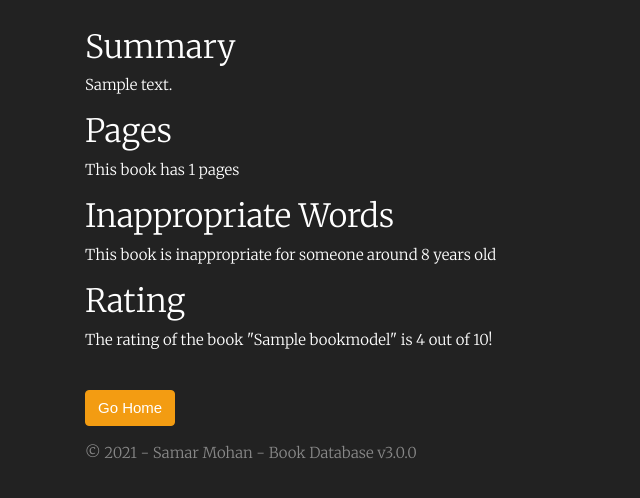
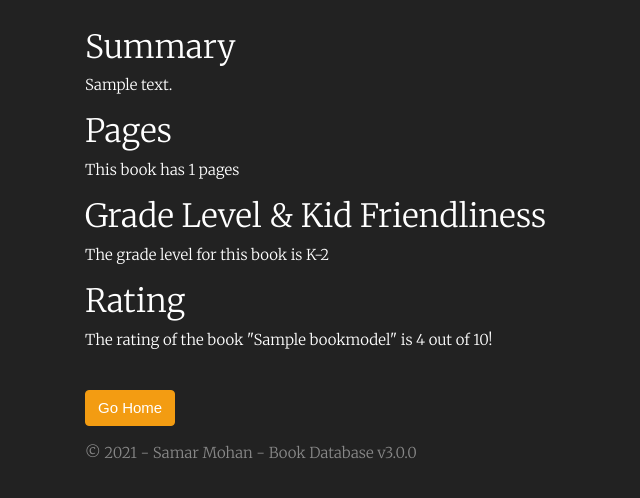
Before and after one commit to samarmohan/book-database, a Django app: template templates/detail.html in a window 1280 px wide. Shown: the part 156-654 px from the top of the page, without its empty margins (0-640 px from the left). Run offline with Django 3.2, Linux system fonts and the light colour scheme; the template is opened without the code that fills it: values that come from a table or form of the project are taken from there, others are empty; tables that the repository leaves empty hold one stand-in row (values such as "Sample post").

Commit message:
Remove ContainsBadWords an replace with GradeLevel choices.

```diff
--- a/books/admin.py
+++ b/books/admin.py
@@ -3,7 +3,7 @@ from .models import BookModel
 
 
 class BookAdmin(admin.ModelAdmin):
-    list_display = ("Name", "Email", "Title", "Author", "PageCount")
+    list_display = ("Name", "Email", "Title", "Author", "PageCount", "GradeLevel")
 
 
 admin.site.register(BookModel, BookAdmin)
--- a/books/forms.py
+++ b/books/forms.py
@@ -14,6 +14,6 @@ class BookForm(forms.ModelForm):
             "Author",
             "Description",
             "PageCount",
-            "ContainsBadWords",
+            "GradeLevel",
             "Rating"
         ]
--- a/books/models.py
+++ b/books/models.py
@@ -1,5 +1,14 @@
 from django.db import models
 from django.core.validators import MinValueValidator, MaxValueValidator
+
+
+GRADE_CHOICES = (
+    ("K-2", "K-2"),
+    ("3-5", "3-5"),
+    ("6-8", "6-8"),
+    ("9-12", "9-12"),
+    ("Young Adult", "Young Adult")
+)
 
 
 class BookModel(models.Model):
@@ -9,5 +18,5 @@ class BookModel(models.Model):
     Author = models.CharField(max_length=255, blank=False, null=False, verbose_name="Author of the book")
     Description = models.TextField(blank=True, null=True, verbose_name="Summary of the book (Optional)")
     PageCount = models.PositiveIntegerField(blank=True, null=True, verbose_name="Number of pages in the book (Optional)")
-    ContainsBadWords = models.BooleanField(verbose_name="Is this book inappropriate for someone around 8 years old?", null=False, blank=False)
+    GradeLevel = models.CharField(verbose_name="Grade Level of this book (Default is 6-8)", max_length=20, choices=GRADE_CHOICES, default="6-8", null=True, blank=True)
     Rating = models.PositiveIntegerField(validators=[MinValueValidator(0), MaxValueValidator(10)], null=False, blank=False, verbose_name="Rating out of 10")
--- a/books/serializers.py
+++ b/books/serializers.py
@@ -5,4 +5,4 @@ from .models import BookModel
 class BookSerializer(serializers.ModelSerializer):
     class Meta:
         model = BookModel
-        fields = ("Name", "Email", "Title", "Author", "Description", "PageCount", "ContainsBadWords", "Rating")
+        fields = ("Name", "Email", "Title", "Author", "Description", "PageCount", "GradeLevel", "Rating")
--- a/templates/detail.html
+++ b/templates/detail.html
@@ -25,12 +25,8 @@
 		<p>No page count provided 😢</p>
 		{% endif %}
 
-		<h3>Inappropriate Words</h3>
-		{% if book.ContainsBadWords %}
-		<p>This book is inappropriate for someone around 8 years old</p>
-		{% else %}
-		<p>This book is not inappropriate for someone around 8 years old</p>
-		{% endif %}
+		<h3>Grade Level & Kid Friendliness</h3>
+		<p>The grade level for this book is {{ book.GradeLevel }}</p>
 
 		<h3>Rating</h3>
 		<p>
```
Also changed, not shown: books/migrations/0008_bookmodel_gradelevel.py (added), books/migrations/0009_auto_20210209_0921.py (added).
